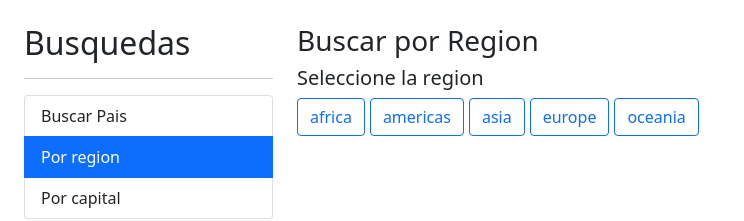
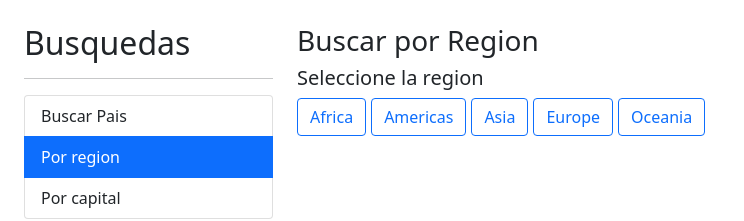
Before and after one commit to davidcrc/paisesApp, an Angular app: page /region in a window 1280 px wide. Shown: the top 221 px of the page, without its empty margins (0-744 px from the left). Built offline with nearby package versions, Linux system fonts and the light colour scheme.

Commit message:
9-5. Clases de CSS condicionales

```diff
--- a/src/app/pais/pages/por-region/por-region.component.html
+++ b/src/app/pais/pages/por-region/por-region.component.html
@@ -1,23 +1,25 @@
-<h3>Buscar por Region <small>{{regionActiva | titlecase }}</small></h3>
+<h3>
+  Buscar por Region <small>{{ regionActiva | titlecase }}</small>
+</h3>
 
 <h5>Seleccione la region</h5>
 
 <div class="row">
   <div class="col">
-
     <!-- REVIEW: Customize class -->
     <!-- [class.btn-primary]="region === regionActiva" -->
     <!-- ngClass="{
       'btn-primary': region === regionActiva,
       'btn-outline-primary': region !== regionActiva,
     }" -->
+    <!-- [class]="( region === regionActiva ? 'btn btn-primary' : 'btn btn-outline-primary')" -->
+
     <button
       *ngFor="let region of regiones"
-      class="btn btn-outline-primary"
-
+      [class]="getClaseCSS(region)"
       (click)="activarRegion(region)"
     >
-      {{ region }}
+      {{ region | titlecase }}
     </button>
   </div>
 </div>
--- a/src/app/pais/pages/por-region/por-region.component.ts
+++ b/src/app/pais/pages/por-region/por-region.component.ts
@@ -17,6 +17,12 @@ export class PorRegionComponent {
 
   constructor() {}
 
+  getClaseCSS(region: string): string {
+    return region === this.regionActiva
+      ? 'btn btn-primary'
+      : 'btn btn-outline-primary';
+  }
+
   activarRegion(region: string) {
     this.regionActiva = region;
   }
```
